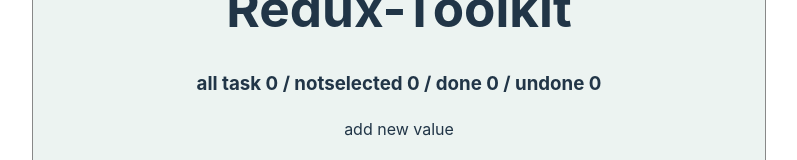
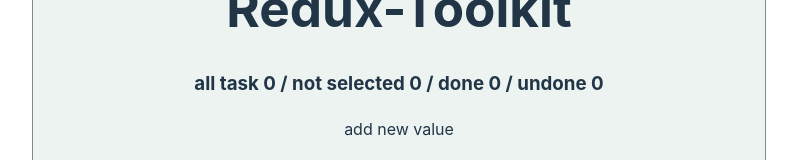
Before and after one commit to danielu96/Redux-Toolkit, a React (Vite) app: page / in a window 1280 px wide. Shown: the part 178-338 px from the top of the page, without its empty margins (241-1038 px from the left). Built offline with nearby package versions, Linux system fonts and the light colour scheme.

Commit message:
useEffect added with setFilter('All')

```diff
--- a/src/App.jsx
+++ b/src/App.jsx
@@ -4,7 +4,7 @@
 import SingleItem from './SingleItem'
 import { useSelector,useDispatch } from 'react-redux'
 import ReactPaginate from 'react-paginate';
-import { clearTasks } from './Slices/taskReducer'
+import { clearTasks, setFilter } from './Slices/taskReducer'
 import Filters from './Filters'
 
 
@@ -58,18 +58,21 @@
   //   }
   //   inputRef.current.value=""
   // }
-
+useEffect(()=>{
+dispatch(setFilter('All'));
+},[])
 
   return (
     <div className="App">
      <h1>Redux-Toolkit</h1>
      <h3>
       {/* {numberComplete}  */}
-     all task {tasks.length} / notselected {numberNotselected} / done {numberStatus} / undone {numberUndoneStatus}</h3>
+     all task {tasks.length} / not selected {numberNotselected} / done {numberStatus} / undone {numberUndoneStatus}</h3>
    <ToDo />
    <div  style={{height:'220px' }}>
        {
            currentItems.filter((task)=>{
+
                           if (filter === 'All'  ) {
                             return task;
                           }
```
